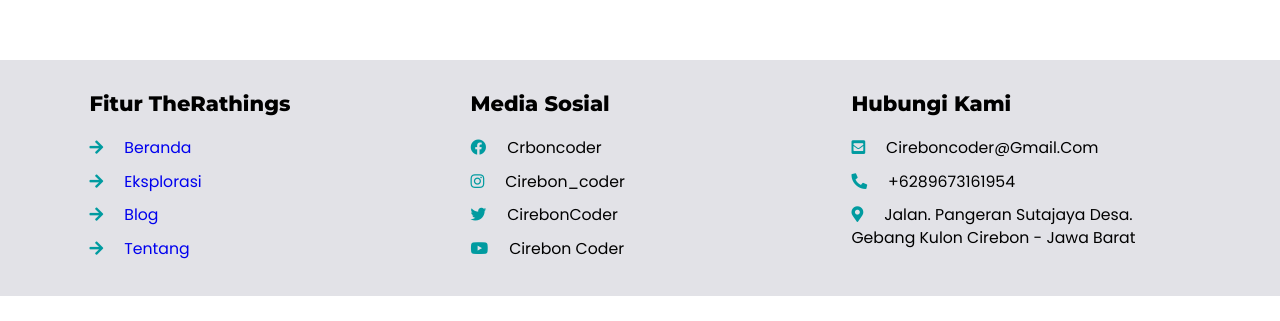
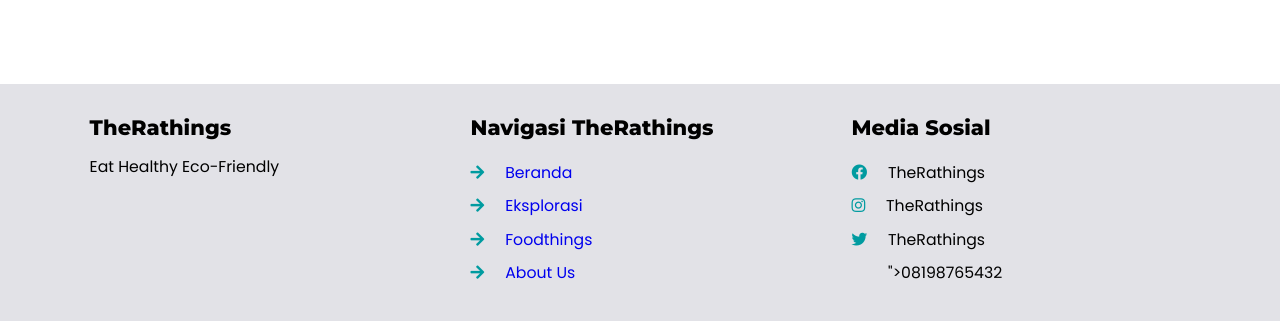
Before and after one commit to uputri/templateCapstone, a plain HTML site: page index.html in a window 1280 px wide. Shown: the part 2835-3156 px from the top of the page. Before the commit the page ends 3131 px from the top, so only its background shows below. Drawn offline with Linux system fonts and the light colour scheme.

Commit message:
push index

```diff
--- a/index.html
+++ b/index.html
@@ -140,12 +140,13 @@
         </div>
         <div class="box">
           <div class="content" style="--i: 1.8">
-            <h2>komunitas TheRathings</h2>
-            <h1>gabung dengan komunitas pecinta kuliner sehat</h1>
+            <h2>Tentang TheRathings</h2>
+            <h1>Kenalan yuk dengan team TheRathings</h1>
             <p>
-              komunitas TheRathings akan membantu kamu untuk berkembang menjadi
-              lebih baik lagi dalam menemukan makanan dan minuman sehat dan
-              menjadi lebih produktif
+              Team TheRathings akan membantu kamu dalam mengatasi permalasalahan
+              yang kamu hadapi keika menggunakan website ini. Dengan TheRathings kamu dapat berkembang
+              menjadi lebih baik lagi dalam menemukan makanan dan minuman bergizi
+              dan menjadi lebih produktif dan bijak dalam memilih makanan leftover food.
             </p>
             <a href="tentang.html"
               >selengkapnya <i class="fas fa-arrow-right"></i
@@ -161,41 +162,36 @@
     <!-- footer section start -->
     <footer>
       <div class="box">
-        <h1>fitur TheRathings</h1>
+        <h1>TheRathings</h1>
+        <p>
+          Eat healthy eco-friendly
+        </p>
+      </div>
+      <div class="box">
+        <h1>Navigasi TheRathings</h1>
         <ul>
           <li>
-            <i class="fas fa-arrow-right"></i><a href="index.html">beranda</a>
+            <i class="fas fa-arrow-right"></i><a href="index.html">Beranda</a>
           </li>
           <li>
             <i class="fas fa-arrow-right"></i
-            ><a href="eksplorasi.html">eksplorasi</a>
+            ><a href="eksplorasi.html">Eksplorasi</a>
           </li>
           <li>
-            <i class="fas fa-arrow-right"></i><a href="blog.html">blog</a>
+            <i class="fas fa-arrow-right"></i><a href="Foodthings.html">Foodthings</a>
           </li>
           <li>
-            <i class="fas fa-arrow-right"></i><a href="tentang.html">tentang</a>
+            <i class="fas fa-arrow-right"></i><a href="tentang.html">About Us</a>
           </li>
         </ul>
       </div>
       <div class="box">
-        <h1>media sosial</h1>
+        <h1>Media Sosial</h1>
         <ul>
-          <li><i class="fab fa-facebook"></i>crboncoder</li>
-          <li><i class="fab fa-instagram"></i>cirebon_coder</li>
-          <li><i class="fab fa-twitter"></i>cirebonCoder</li>
-          <li><i class="fab fa-youtube"></i>cirebon Coder</li>
-        </ul>
-      </div>
-      <div class="box">
-        <h1>hubungi kami</h1>
-        <ul>
-          <li><i class="fas fa-envelope-square"></i>cireboncoder@gmail.com</li>
-          <li><i class="fas fa-phone-alt"></i>+6289673161954</li>
-          <li>
-            <i class="fas fa-map-marker-alt"></i>jalan. pangeran sutajaya desa.
-            gebang kulon cirebon - jawa barat
-          </li>
+          <li><i class="fab fa-facebook"></i>TheRathings</li>
+          <li><i class="fab fa-instagram"></i>TheRathings</li>
+          <li><i class="fab fa-twitter"></i>TheRathings</li>
+          <li><i class="fa fa-whatsapp" aria-hidden="true"></i>"></i>08198765432</li>
         </ul>
       </div>
     </footer>
```
